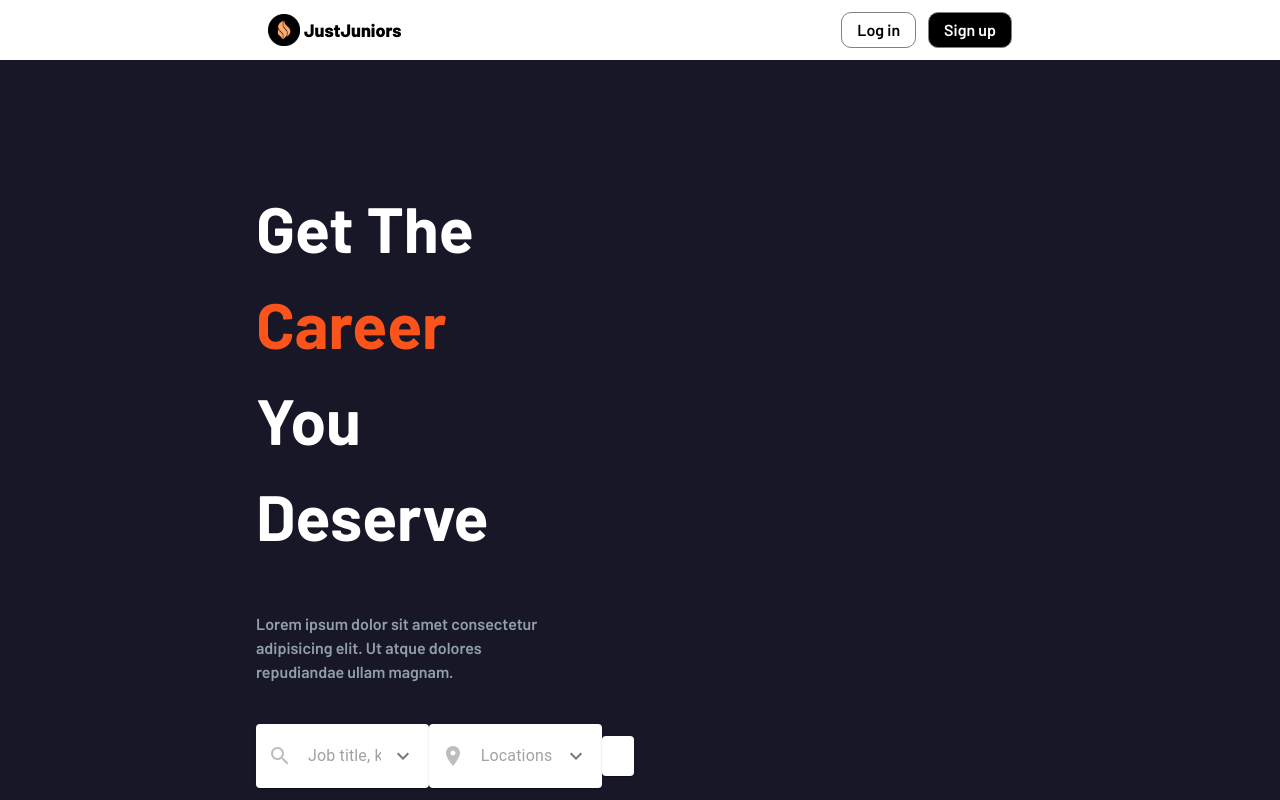
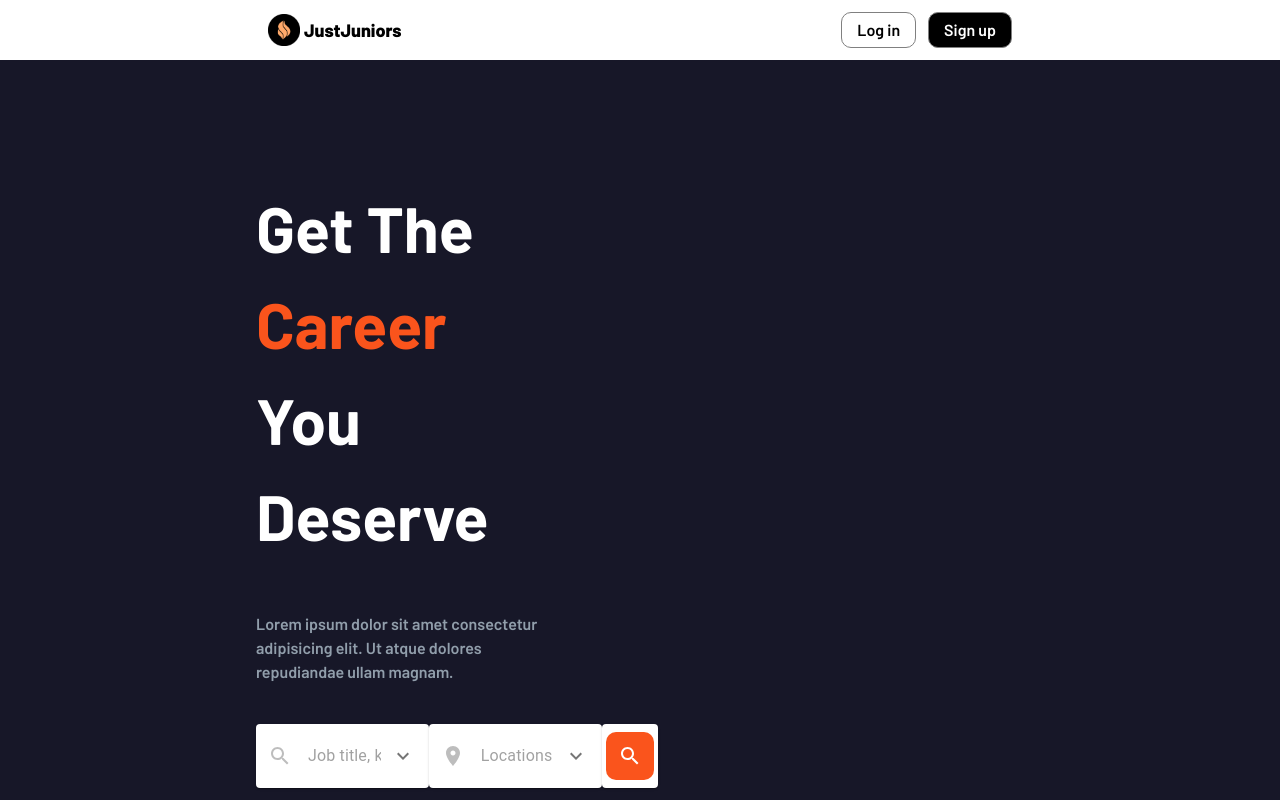
Before and after one commit to yasservanshalash/JJ, a Next.js app: page / in a window 1280 px wide. Shown: the top 800 px of the page. Built offline with nearby package versions, Linux system fonts and the light colour scheme.

Commit message:
trying to fix bug changed mui sx

```diff
--- a/src/app/layout.tsx
+++ b/src/app/layout.tsx
@@ -5,8 +5,8 @@ import { Barlow } from 'next/font/google'
 const inter = Barlow({ weight: ["100", "200", "300", "400", "500", "600", "700", "800"], subsets: ['latin'] })
 
 export const metadata = {
-  title: 'Create Next App',
-  description: 'Generated by create next app',
+  title: 'Just Juniors',
+  description: 'Job posting website for juniors only',
 }
 
 
--- a/src/components/inputs/landing/SearchButton.tsx
+++ b/src/components/inputs/landing/SearchButton.tsx
@@ -1,22 +1,20 @@
-'use client';
+"use client";
 
-import * as React from 'react';
-import Paper from '@mui/material/Paper';
-import SearchIcon from '@mui/icons-material/Search';
-import { IconButton } from '@mui/material';
-
+import * as React from "react";
+import Paper from "@mui/material/Paper";
+import SearchIcon from "@mui/icons-material/Search";
+import { IconButton } from "@mui/material";
 
 export default function SearchButton() {
   return (
     <Paper
       component="form"
-          className="py-[10px] px-[4px] lg:py-2 flex items-center justify-center w-[90%] lg:w-[auto] m-auto lg:m-0 shadow-none rounded-t-none rounded-b-md lg:rounded-l-none lg:rounded-r-md lg:justify-start"
-
->
-        <IconButton className='w-[97%] lg:w-[24px] lg:h-[24px] m-auto lg:m-0 bg-[#fa541c] p-2 lg:p-6 rounded-lg lg:mr-2'>
-        <SearchIcon sx={{color: "white"}}/>
-
-        </IconButton>
+      className="py-[10px] px-[4px] lg:py-2 flex items-center justify-center w-[90%] lg:w-[auto] m-auto lg:m-0 shadow-none rounded-t-none rounded-b-md lg:rounded-l-none lg:rounded-r-md lg:justify-start"
+    >
+      {/* <IconButton className="w-[97%] lg:w-[24px] lg:h-[24px] m-auto lg:m-0 bg-[#fa541c] p-2 lg:p-6 rounded-lg lg:mr-2"> */}
+      <IconButton style={{backgroundColor: "#fa541c"}} sx={{width: { xs: "97%", lg: "24px"},height: {lg: "24px"}, margin: {xs: "0 auto", lg: "0"}, p: {xs: 2, md: 1.5, lg:3}, borderRadius: "10px", mr: {lg: 0}}}>
+        <SearchIcon sx={{ color: "white" }} />
+      </IconButton>
     </Paper>
   );
 }
```
